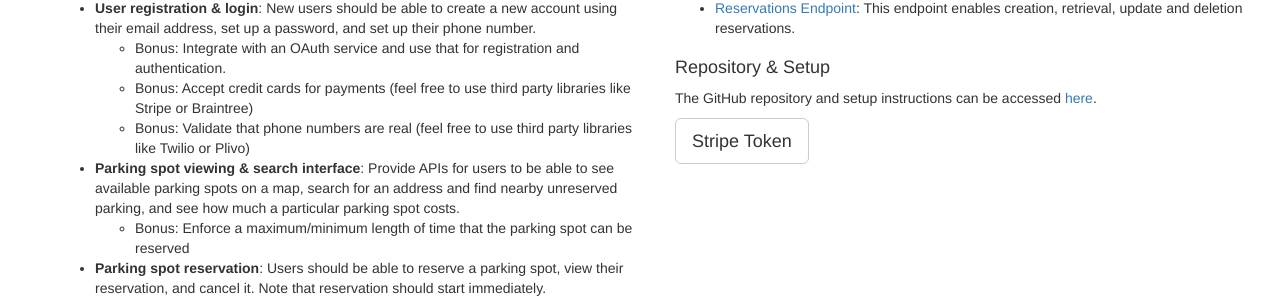
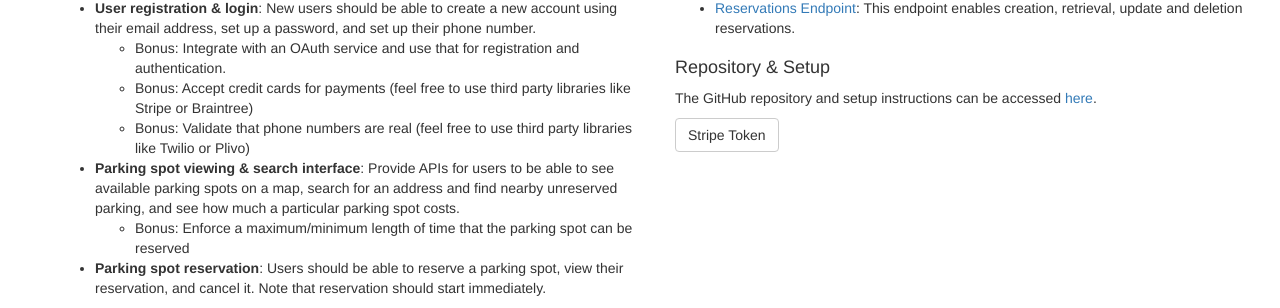
Before and after one commit to Garyguo110/RideCell, a Django app: page / in a window 1280 px wide. Shown: the part 717-1025 px from the top of the page. Run offline with Django 3.2, Linux system fonts and the light colour scheme; some libraries are stand-ins or nearby versions.

Commit message:
button could be smaller too

```diff
--- a/ridecell/ridecell/main/templates/main/home.html
+++ b/ridecell/ridecell/main/templates/main/home.html
@@ -74,7 +74,7 @@
           <p>The GitHub repository and setup instructions can be accessed <a target="_blank" href="https://github.com/Garyguo110/ridecell">here</a>.</p>
         </div>
         <br>
-        <button class="stripe-button btn btn-lg btn-default" onclick="getStripeToke()">Stripe Token</button>
+        <button class="stripe-button btn btn-md btn-default" onclick="getStripeToke()">Stripe Token</button>
       </div>
 
     </div>
```
